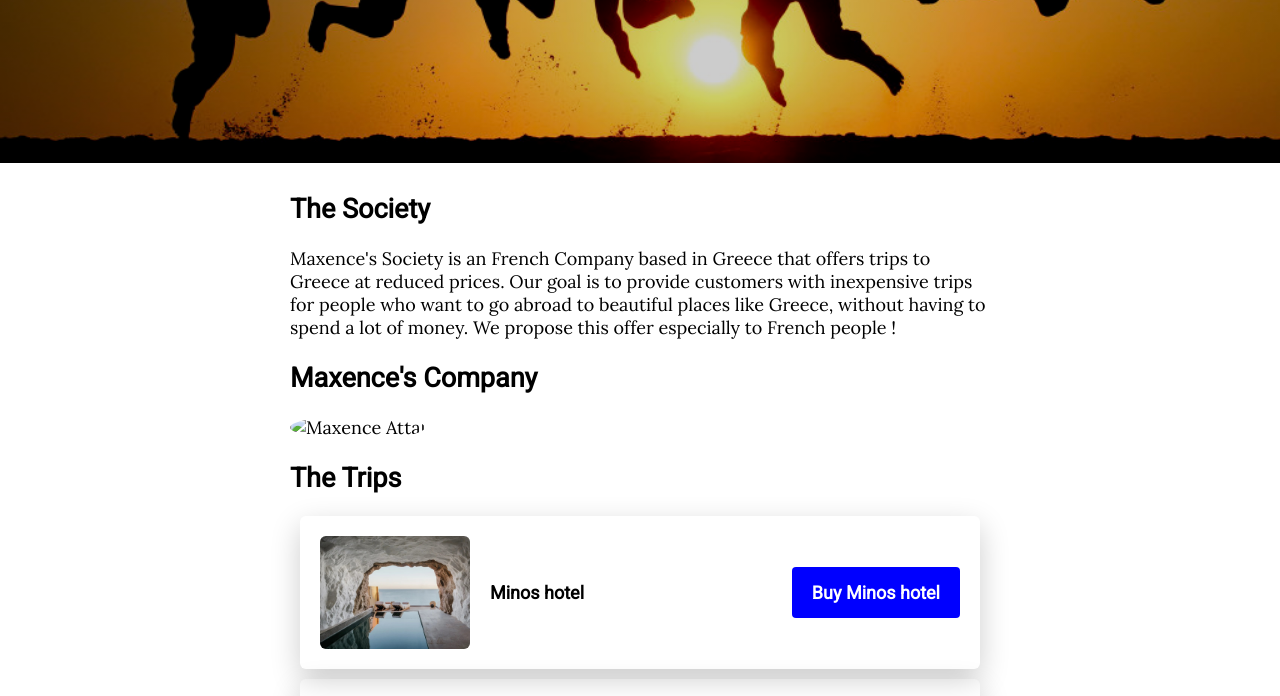
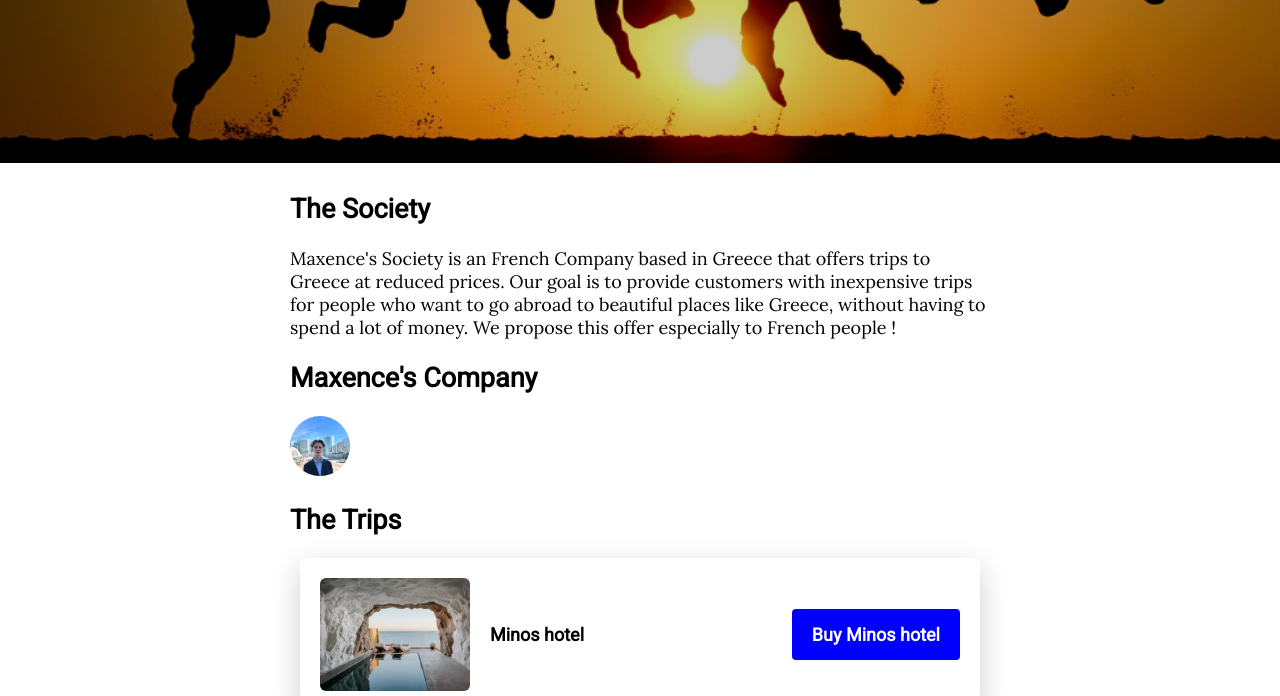
Before and after one commit to Maxence-attal/my-startup, a plain HTML site: page website/index.html in a window 1280 px wide. Shown: the part 390-1086 px from the top of the page. Drawn offline with Linux system fonts and the light colour scheme; a script that the page names is missing.

Commit message:
index.html

```diff
--- a/website/index.html
+++ b/website/index.html
@@ -22,7 +22,7 @@
 				Our goal is to provide customers with inexpensive trips for people who want to go abroad to beautiful places like Greece, without having to spend a lot of money. We propose this offer especially to French people !
 
 			<h2>Maxence's Company</h2>
-			<img class= "avatar" src="images/photo-profil.png" alt="Maxence Attal">
+			<img class= "avatar" src="images/photo-profil.jfif" alt="Maxence Attal">
 
 			<h2>The Trips</h2>
 			<div><div class="card">
```
